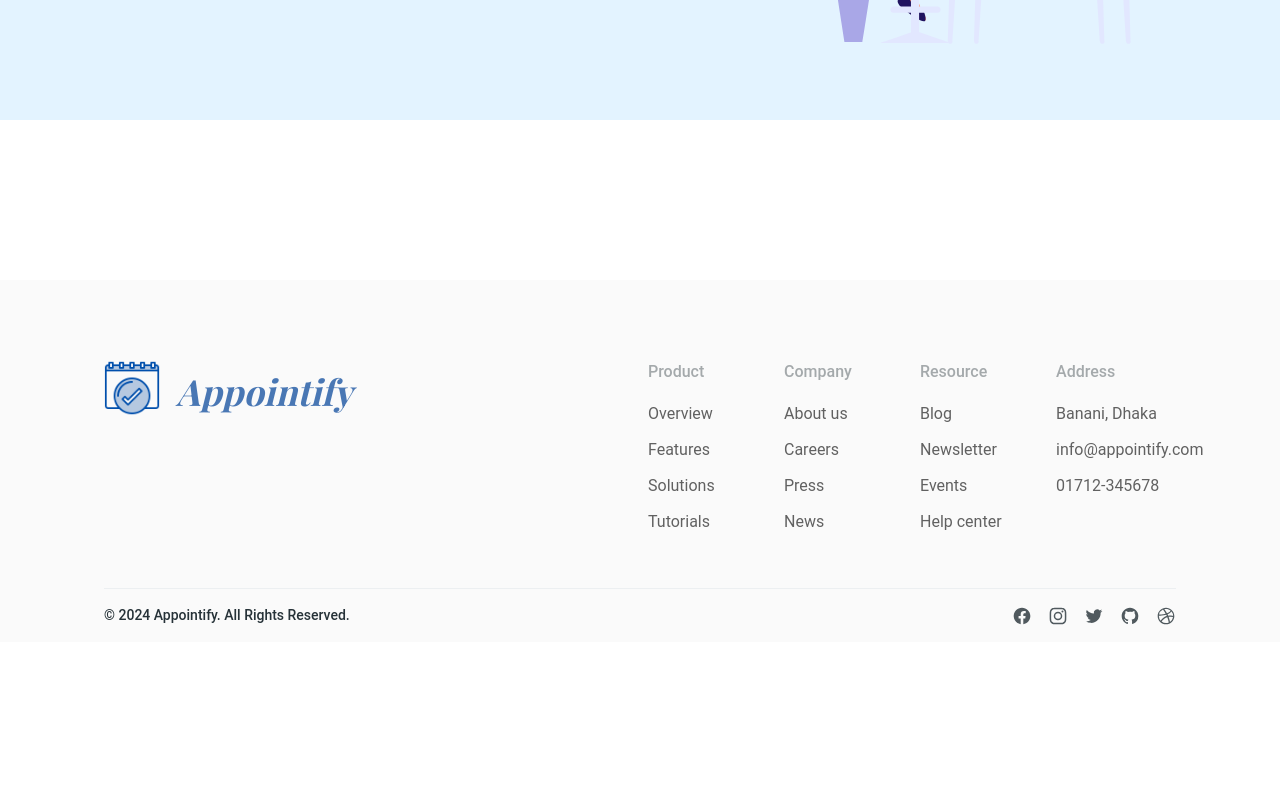
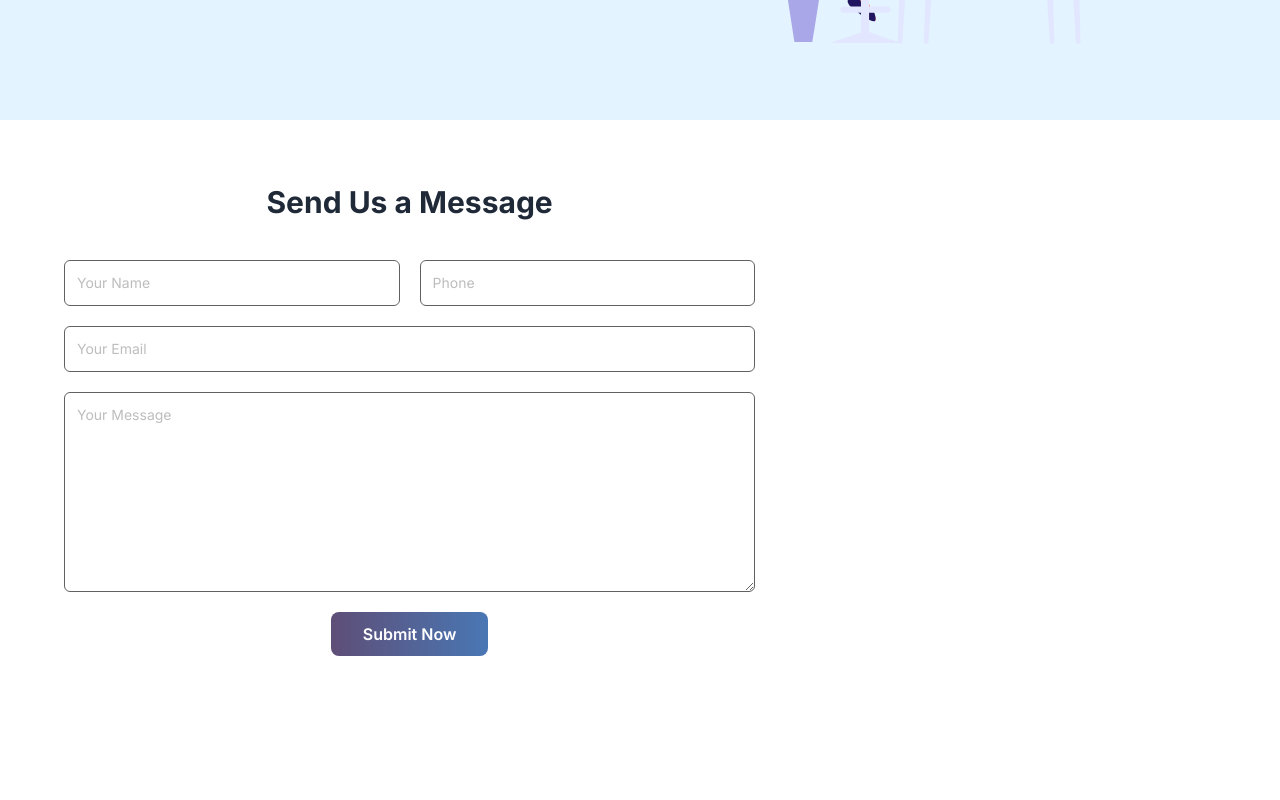
Before and after one commit to originalmahim/appointify, a React (Vite) app: page /contact in a window 1280 px wide. Shown: the part 440-1240 px from the top of the page. Before the commit the page ends 1082 px from the top, so only its background shows below. Built offline with nearby package versions, Linux system fonts and the light colour scheme; no server answers.

Commit message:
[feat](contact): contact form added to the contact page

```diff
--- a/src/components/Contact/ContactBanner.jsx
+++ b/src/components/Contact/ContactBanner.jsx
@@ -4,7 +4,7 @@ import serviceAnimation from "../../assets/service-animation.json";
 const ContactBanner = () => {
   return (
     <section className="min-h-[70vh] bg-[#E3F3FF] relative pt-24 md:pt-2 lg:pt-1">
-        <div className="md:flex md:pl-[44px] lg:pl-[200px] lg:pr-10">
+        <div className="md:flex md:pl-[44px] lg:pl-[100px] lg:pr-10">
           <div className="lg:w-1/2 mx-10 md:mx-0 flex flex-col justify-center text-center md:text-left">
             <h2 className="text-4xl lg:text-[45px] font-semibold mb-5 font-play">
               How can we help?
--- /dev/null
+++ b/src/components/Contact/ContactForm.jsx
@@ -0,0 +1,48 @@
+const ContactForm = () => {
+  return (
+    <section className="max-w-6xl mx-auto">
+      <div className="md:w-3/5 py-16 px-8 md:px-12 lg:px-0">
+        <h3 className="text-3xl font-bold text-center mb-10">
+          Send Us a Message
+        </h3>
+        <form>
+          <div className="flex flex-col lg:flex-row gap-5">
+            <input
+              type="text"
+              placeholder="Your Name"
+              className="block w-full p-3 rounded-md  border border-gray-700 text-sm text-[#757575] hover:border-special focus:border-special outline-none transition"
+            />
+            <input
+              type="tel"
+              placeholder="Phone"
+              className="block w-full p-3 rounded-md  border border-gray-700 text-sm text-[#757575] hover:border-special focus:border-special outline-none transition"
+            />
+          </div>
+          <div className="my-5">
+            <input
+              type="email"
+              placeholder="Your Email"
+              className="block w-full p-3 rounded-md  border border-gray-700 text-sm text-[#757575] hover:border-special focus:border-special outline-none transition"
+            />
+          </div>
+          <div>
+            <textarea
+              placeholder="Your Message"
+              className="block w-full h-[150px] lg:h-[200px] rounded-md text-sm text-[#757575] border border-gray-700 p-3"
+            ></textarea>
+          </div>
+          <div className="mt-5 flex justify-center">
+            <input
+              type="submit"
+              value="Submit Now"
+              className="px-8 h-[44px] text-white font-semibold bg-gradient-to-r from-[#5E4E77] to-[#4977B4] rounded-lg cursor-pointer hover:bg-gradient-blue transition transform active:scale-95"
+            />
+          </div>
+        </form>
+      </div>
+      <div></div>
+    </section>
+  );
+};
+
+export default ContactForm;
--- a/src/pages/Contact/Contact.jsx
+++ b/src/pages/Contact/Contact.jsx
@@ -1,5 +1,6 @@
 import { Helmet } from "react-helmet-async";
 import ContactBanner from "../../components/Contact/ContactBanner";
+import ContactForm from "../../components/Contact/ContactForm";
 
 const Contact = () => {
   return (
@@ -7,7 +8,10 @@ const Contact = () => {
       <Helmet>
         <title>Appointify - Contact Us</title>
       </Helmet>
-      <ContactBanner />
+      <section>
+        <ContactBanner />
+        <ContactForm />
+      </section>
     </>
   );
 };
--- a/src/pages/Login/Login.jsx
+++ b/src/pages/Login/Login.jsx
@@ -140,7 +140,7 @@ const Login = () => {
                 <input
                   type="submit"
                   value="Login"
-                  className="w-full h-[44px] text-white font-semibold bg-gradient-blue rounded-lg cursor-pointer hover:bg-gradient-to-r hover:from-special hover:to-head transition transform active:scale-95"
+                  className="w-full h-[44px] text-white font-semibold bg-gradient-to-r from-[#5E4E77] to-[#4977B4] rounded-lg cursor-pointer hover:bg-gradient-blue transition transform active:scale-95"
 
                 />
               </div>
--- a/src/pages/SignUp/SignUp.jsx
+++ b/src/pages/SignUp/SignUp.jsx
@@ -149,7 +149,7 @@ const SignUp = () => {
                 <input
                   type="submit"
                   value="Sign Up"
-                  className="w-full h-[44px] text-white font-semibold bg-gradient-blue rounded-lg cursor-pointer hover:bg-gradient-to-r hover:from-special hover:to-head transition transform active:scale-95"
+                  className="w-full h-[44px] text-white font-semibold bg-gradient-to-r from-[#5E4E77] to-[#4977B4] rounded-lg cursor-pointer hover:bg-gradient-blue transition transform active:scale-95"
                 />
               </div>
             </form>
```
